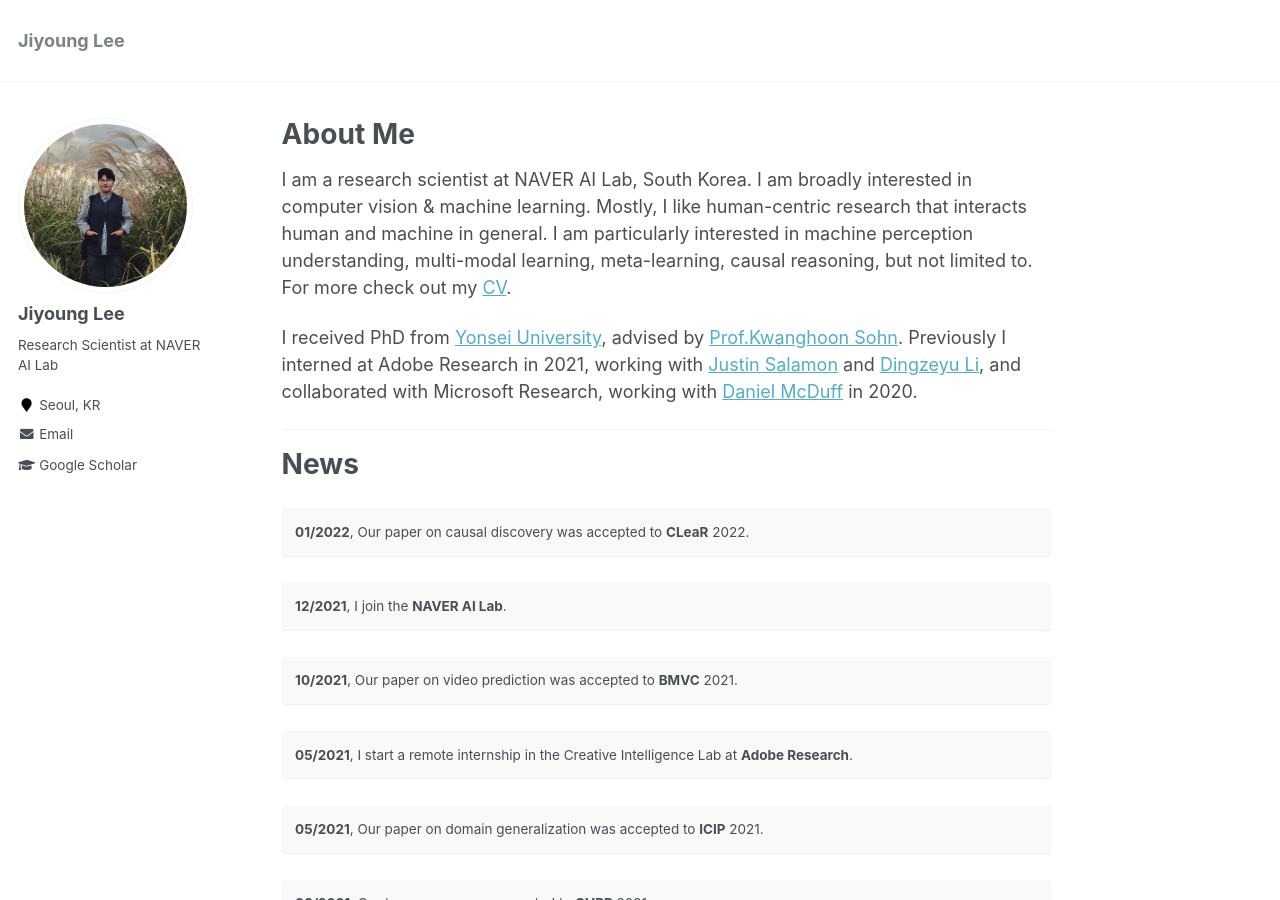
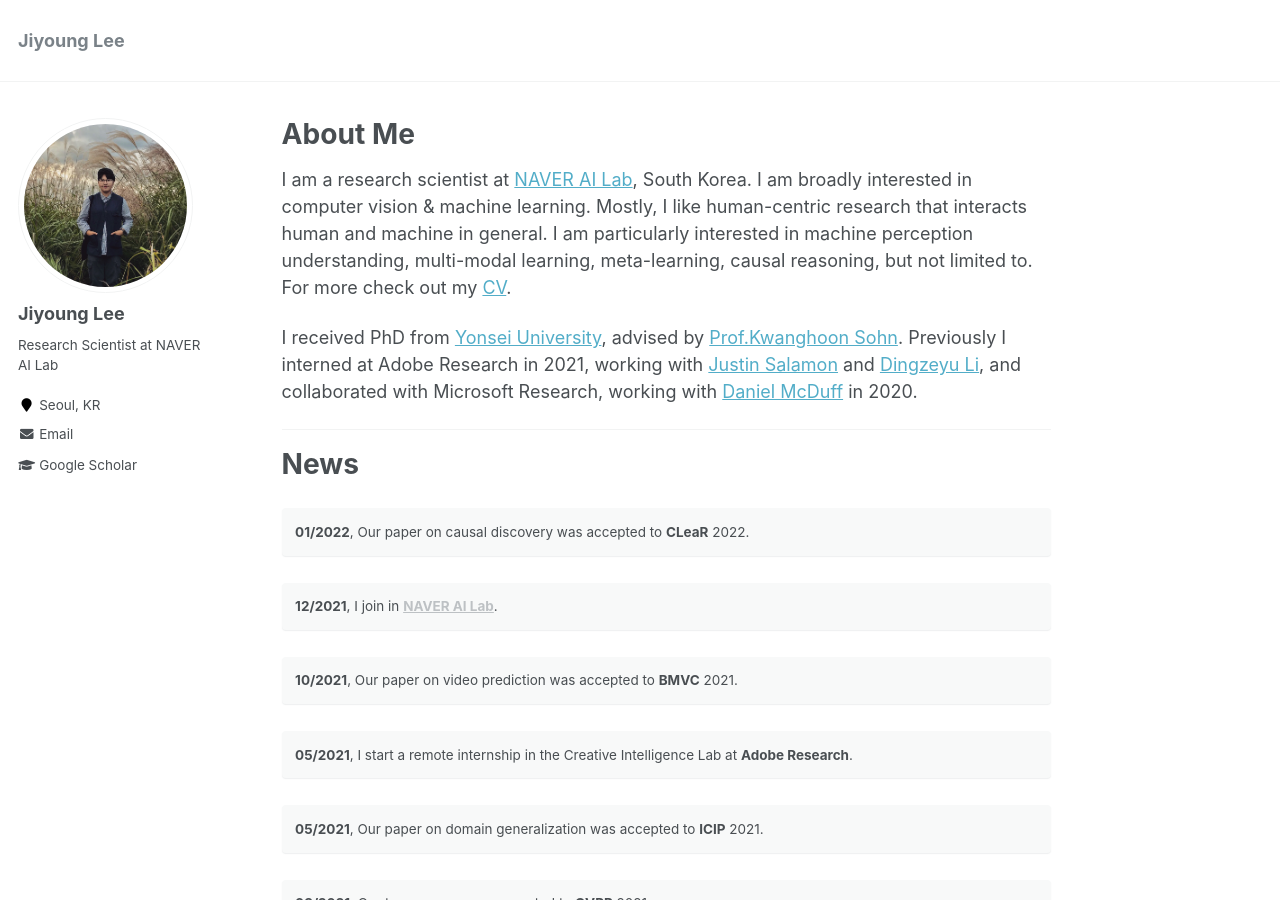
Before and after one commit to lee-jiyoung/lee-jiyoung.github.io, a Jekyll site: the page built from _pages/about.md, in a window 1280 px wide and 900 px high. Built offline with Jekyll 4.4.1, drawn with Linux system fonts in a browser that asks for light colours.

Commit message:
Update about.md

```diff
--- a/_pages/about.md
+++ b/_pages/about.md
@@ -11,7 +11,7 @@ redirect_from:
 
 About Me
 =====
-I am a research scientist at NAVER AI Lab, South Korea.
+I am a research scientist at <a href="https://naver-career.gitbook.io/en/teams/clova-cic">NAVER AI Lab</a>, South Korea.
 I am broadly interested in computer vision & machine learning.
 Mostly, I like human-centric research that interacts human and machine in general.
 I am particularly interested in machine perception understanding, multi-modal learning, meta-learning, causal reasoning, but not limited to.
@@ -26,7 +26,7 @@ News
 ======
 **01/2022**, Our paper on causal discovery was accepted to **CLeaR** 2022.
 {: .notice}
-**12/2021**, I join the **NAVER AI Lab**.
+**12/2021**, I join in **<a href="https://naver-career.gitbook.io/en/teams/clova-cic">NAVER AI Lab</a>**.
 {: .notice}
 **10/2021**, Our paper on video prediction was accepted to **BMVC** 2021.
 {: .notice}
```
